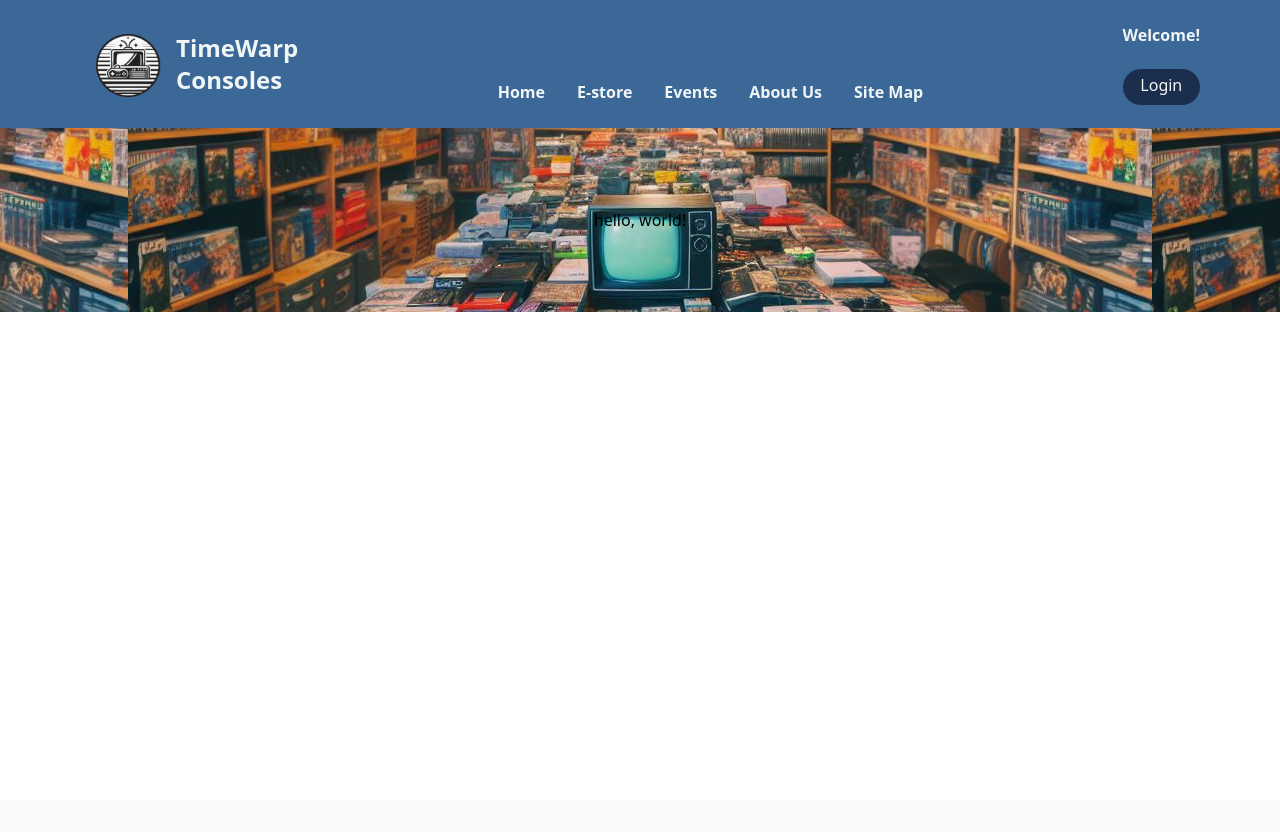
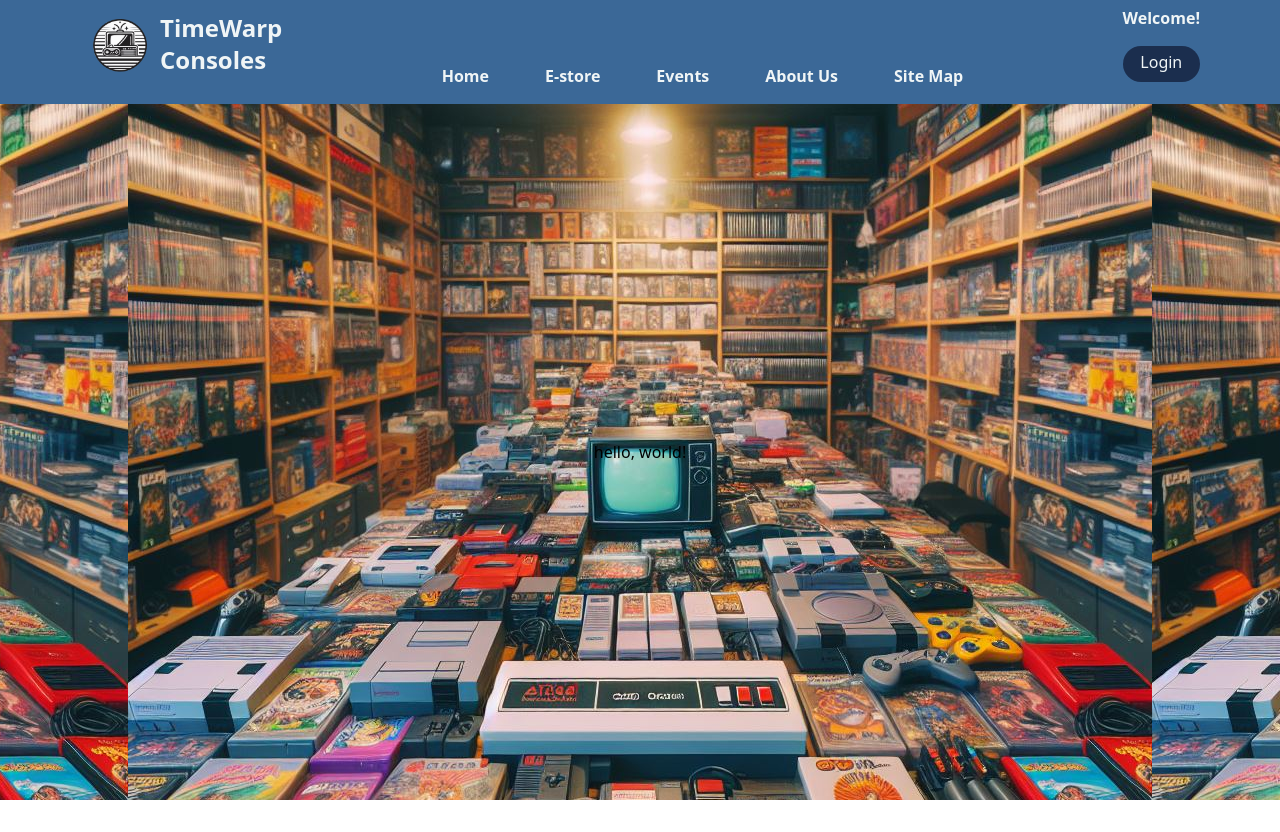
Before and after one commit to ethan-cooke/awd-proj, a PHP site: page /my_business.php in a window 1280 px wide. Before the commit the page ends 312 px from the top, so only its background shows below. Run offline with PHP 8.4, Linux system fonts and the light colour scheme; some libraries are stand-ins or nearby versions.

Commit message:
changes to nav bar and home page

```diff
--- a/src/common/navbar.html
+++ b/src/common/navbar.html
@@ -1,13 +1,13 @@
 <div class="flex justify-center bg-tblue2">
-    <div class="flex flex-col justify-center w-full max-w-6xl p-4 text-twhite">
+    <div class="flex flex-col justify-center w-full max-w-6xl px-4 pb-4 text-twhite">
         <div class="flex justify-between">
             <div class="flex">
-                <img src="images/logo.png" alt="logo" class="w-24 h-24">
+                <img src="images/logo.png" alt="logo" class="w-20 h-20 m-auto">
                 <span class="font-bold text-2xl m-auto">TimeWarp
                     <br>
                     Consoles</span>
             </div>
-            <nav class="flex gap-x-8 font-semibold pt-16">
+            <nav class="flex gap-x-14 font-semibold pt-16">
                 <a href="my_business.php">Home</a>
                 <a href="my_business.php">E-store</a>
                 <a href="my_business.php">Events</a>
@@ -15,7 +15,7 @@
                 <a href="my_business.php">Site Map</a>
             </nav>
             <div class="flex flex-col justify-around">
-                <span class="font-semibold mb-2">Welcome!</span>
+                <span class="font-semibold mb-1">Welcome!</span>
                 <button class="bg-tblue3 py-1 px-2 rounded-full pb-2">Login</button>
             </div>
         </div>
--- a/src/my_business.php
+++ b/src/my_business.php
@@ -2,12 +2,13 @@
 <html lang="en">
 <?php include('common/head.php'); ?>
 <body>
-    <?php include('common/navbar.html'); ?> <!--Use prose for tailwind on content -->
-    <div class="flex justify-center bg-main-page bg-center w-full">
-        <div class="flex py-20">
-            hello, world!
+    <div class="flex flex-col justify-center w-full h-screen ">
+        <?php include('common/navbar.html'); ?> <!--Use prose for tailwind on content -->
+        <div class="flex justify-center bg-main-page bg-center w-full h-full items-center">
+            <div class="flex py-20">
+                hello, world!
+            </div>
         </div>
-
     </div>
     <div class="flex flex-col justify-center w-full max-w-6xl p-4 text-twhite">
 
```
